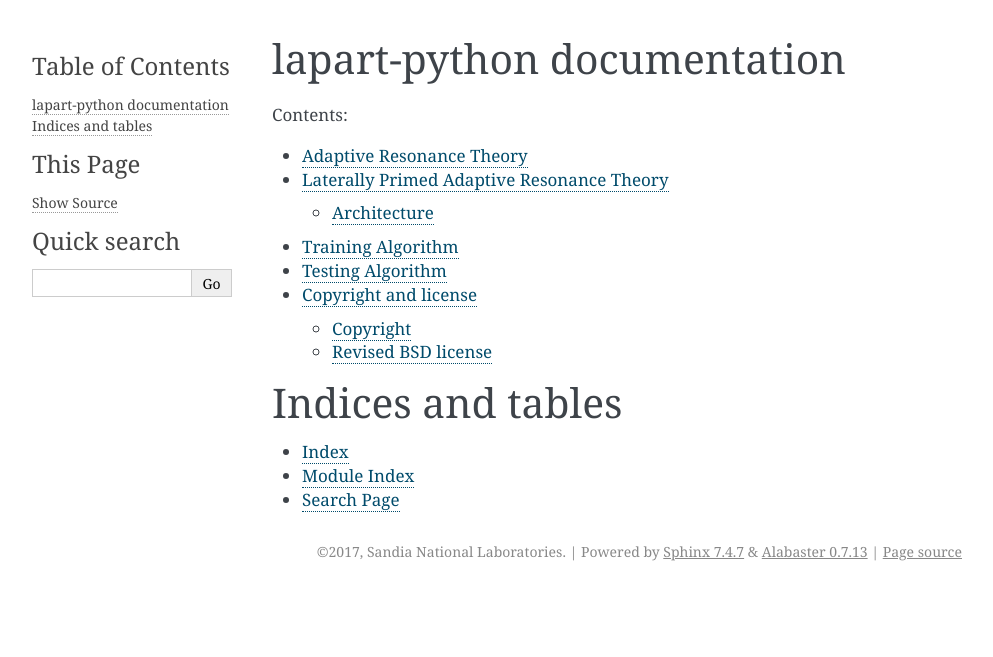
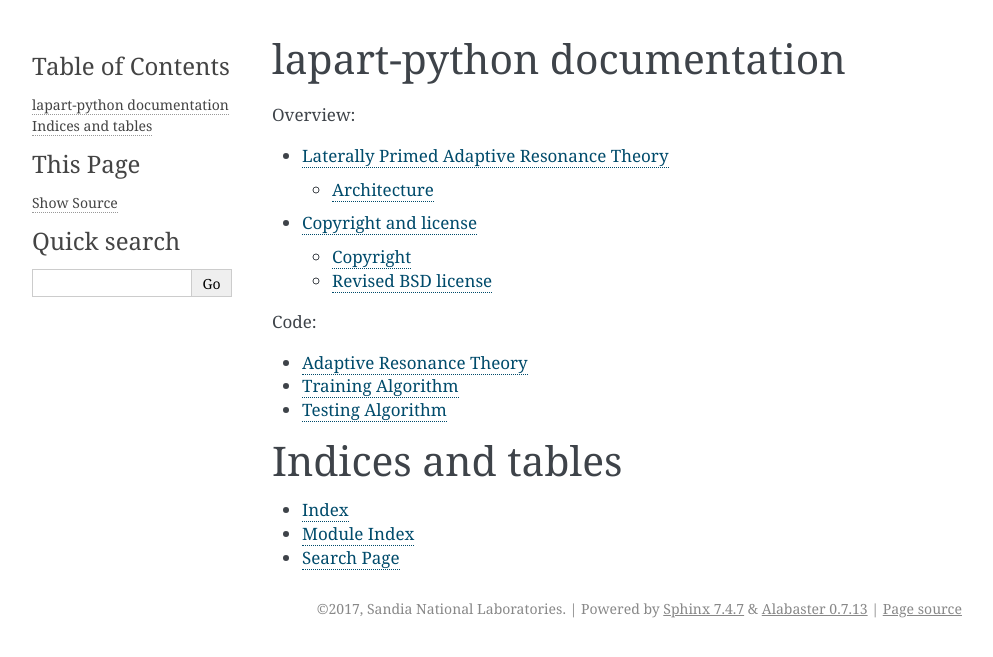
Before and after one commit to sandialabs/lapart-python, a Sphinx documentation site: the page built from docs/source/index.rst, in a window 1280 px wide. Shown: the top 657 px of the page, without its empty margins (148-1141 px from the left). Built offline with Sphinx 7.4.7, drawn with Linux system fonts in a browser that asks for light colours.

Commit message:
update rst files

```diff
--- a/docs/source/index.rst
+++ b/docs/source/index.rst
@@ -3,13 +3,18 @@ lapart-python documentation
 
 .. toctree::
    :maxdepth: 2
-   :caption: Contents:
+   :caption: Overview:
+
+   overview
+   license
+
+.. toctree::
+   :maxdepth: 2
+   :caption: Code:
 
    art
-   overview
    train
    test
-   license
 
 
 
--- a/docs/source/test.rst
+++ b/docs/source/test.rst
@@ -2,5 +2,5 @@
 Testing Algorithm
 =================
 
-.. automodule:: lapart.test
+.. automodule:: test
 	:members:
```
